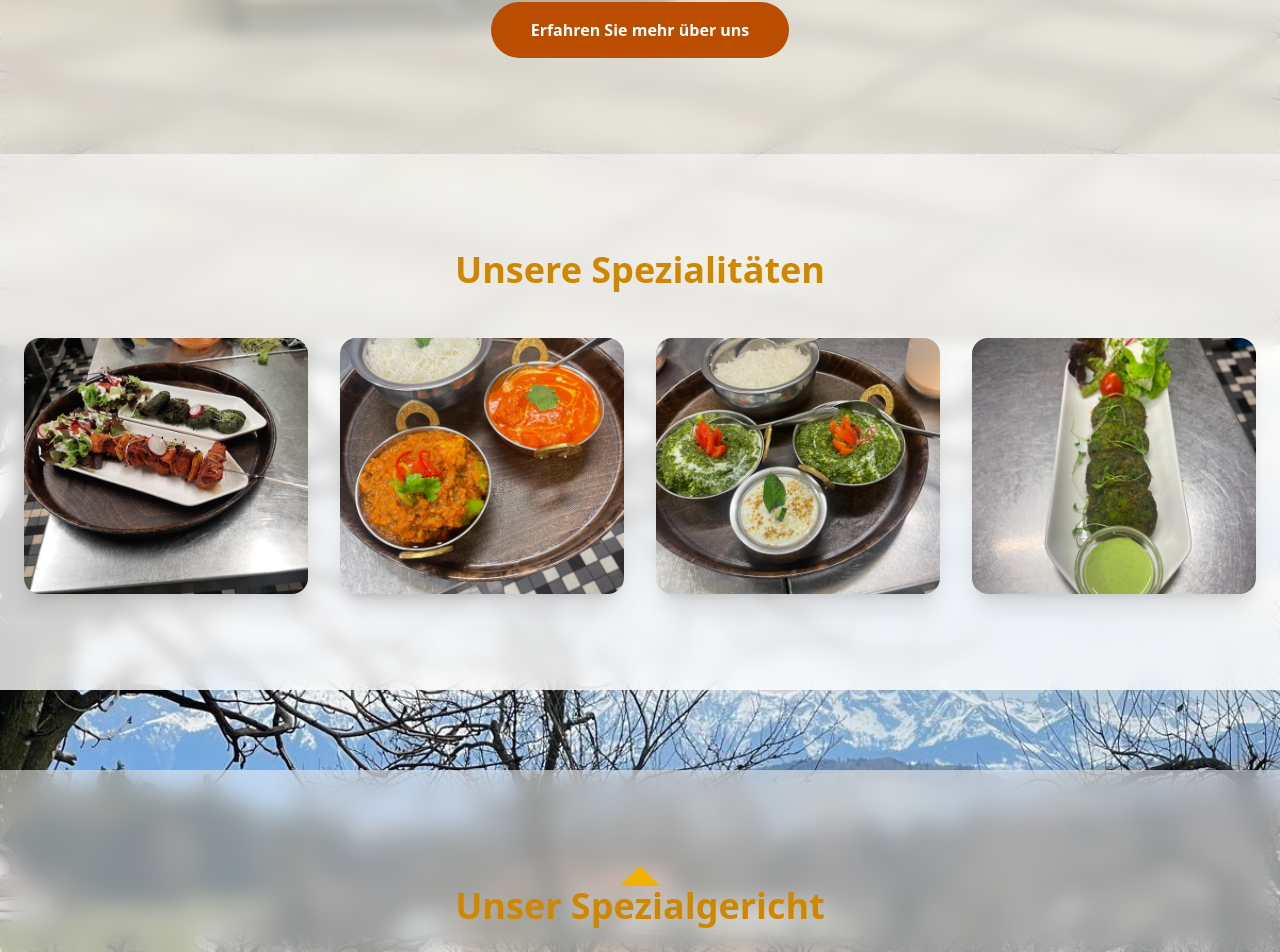
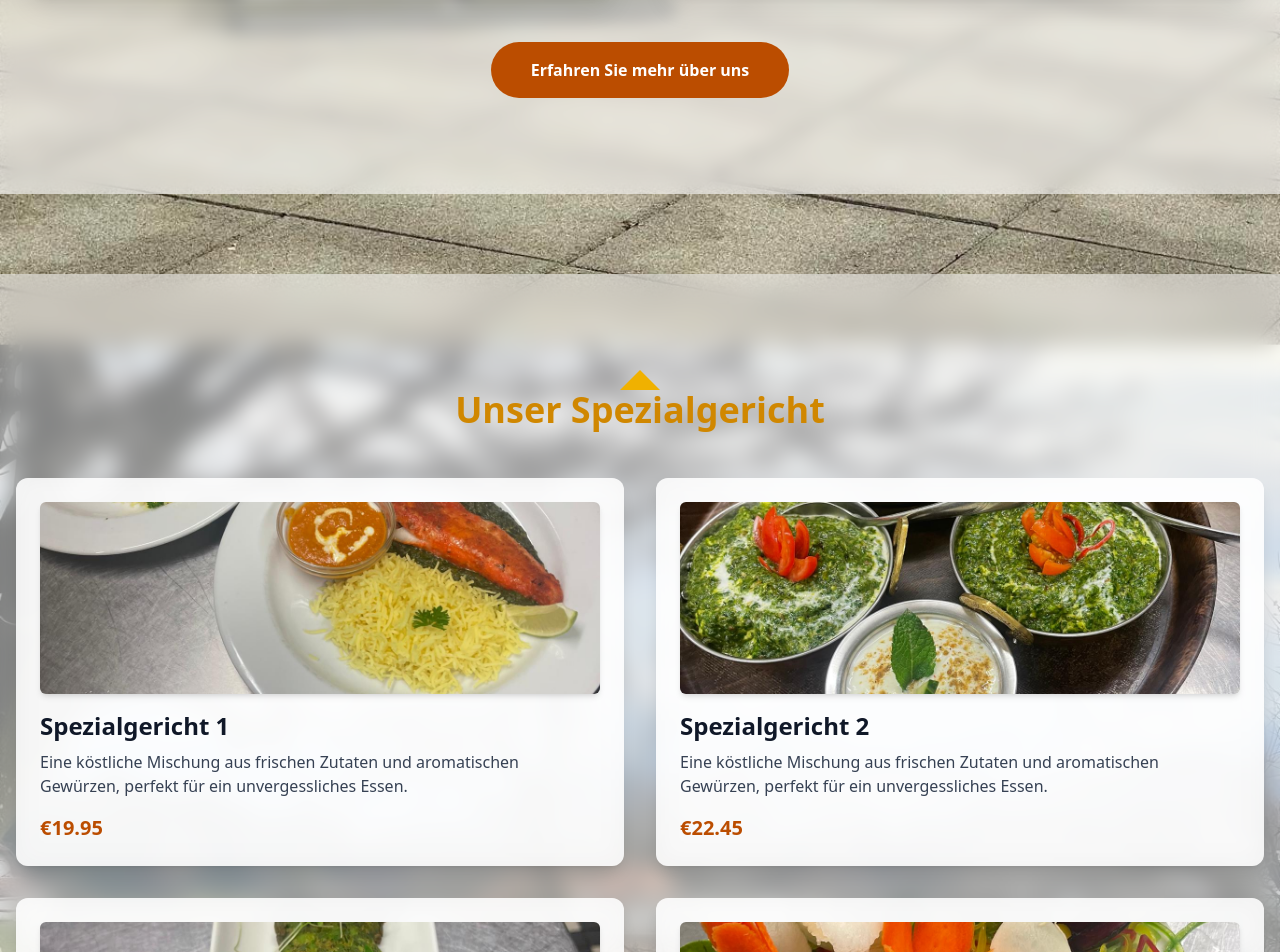
Before and after one commit to Rahul10291029/Restaurant-Website, a React (Vite) app in the folder RestaurantWebsite/: page / in a window 1280 px wide. Shown: the part 1362-2314 px from the top of the page. Built offline with nearby package versions, Linux system fonts and the light colour scheme.

Commit message:
Fix reservation phone validation and UI

```diff
--- a/RestaurantWebsite/src/Components/Home.jsx
+++ b/RestaurantWebsite/src/Components/Home.jsx
@@ -84,27 +84,27 @@ const Home = () => {
 
   return (
     <div
-      className="relative overflow-hidden bg-scroll md:bg-fixed bg-center bg-cover text-gray-800"
-      style={{ backgroundImage: `url(${BgImg})` }}
-    >
+    className="relative min-h-screen bg-scroll md:bg-fixed bg-center bg-cover text-gray-800"
+    style={{ backgroundImage: `url(${BgImg})` }}
+  >
       {/* ================= HERO ================= */}
-      <div className="relative flex items-center justify-center py-28 sm:py-32 md:py-40">
+      <div className="relative h-[90vh] flex items-center justify-center">
         <motion.div
           variants={sectionVariants}
           initial="hidden"
           whileInView="visible"
           viewport={{ once: true }}
-          className="bg-white/70 backdrop-blur-md px-8 sm:px-10 py-12 sm:py-14 rounded-2xl shadow-2xl text-center max-w-5xl mx-4"
+          className="bg-white/70 backdrop-blur-md px-10 py-14 rounded-2xl shadow-2xl text-center max-w-5xl"
         >
-          <h1 className="text-3xl sm:text-5xl font-extrabold text-yellow-600">
+          <h1 className="text-5xl font-extrabold text-yellow-600">
             {t("home_welcome")}
           </h1>
 
-          <h2 className="text-2xl sm:text-4xl mt-4 font-bold text-yellow-600">
+          <h2 className="text-4xl mt-4 font-bold text-yellow-600">
             {t("home_subtitle")}
           </h2>
 
-          <p className="text-base sm:text-lg mt-6 text-gray-700">
+          <p className="text-lg mt-6 text-gray-700">
             {t("home_tagline")}
           </p>
 
@@ -143,6 +143,7 @@ const Home = () => {
             {t("home_philosophy_text")}
           </motion.p>
 
+          {/* FIRST TWO IMAGES — UNCHANGED */}
           <div className="flex flex-col md:flex-row justify-center gap-10">
             <motion.img
               variants={imageVariantsLeft}
@@ -176,41 +177,10 @@ const Home = () => {
         </div>
       </section>
 
-      {/* ================= FOOD GALLERY (PUBLIC IMAGES) ================= */}
-      <section className="py-24 bg-white/80 backdrop-blur-sm">
-        <div className="max-w-7xl mx-auto px-6 text-center">
-          <h2 className="text-4xl font-bold text-yellow-600 mb-12">
-            {t("Unsere Spezialitäten")}
-          </h2>
-
-          <div className="grid grid-cols-1 sm:grid-cols-2 md:grid-cols-4 gap-8">
-            {[
-              "/gallery/food/food1.jpeg",
-              "/gallery/food/food3.jpeg",
-              "/gallery/food/food4.jpeg",
-              "/gallery/food/food5.jpeg",
-            ].map((img, index) => (
-              <motion.div
-                key={index}
-                whileHover={{ scale: 1.05 }}
-                className="overflow-hidden rounded-2xl shadow-xl"
-              >
-                <img
-                  src={img}
-                  alt={`Food ${index + 1}`}
-                  className="w-full h-64 object-cover"
-                  loading="lazy"
-                />
-              </motion.div>
-            ))}
-          </div>
-        </div>
-      </section>
-
-      {/* ================= SPECIALS ================= */}
+      {/* ================= SPECIALS SECTION (ONLY SOURCE OF SPECIAL IMAGES) ================= */}
       <div ref={specialsRef}>
         {showSpecials && (
-          <Suspense fallback={<div className="text-center py-20">Loading...</div>}>
+          <Suspense fallback={<div>Loading...</div>}>
             <SpecialsSection />
           </Suspense>
         )}
```
